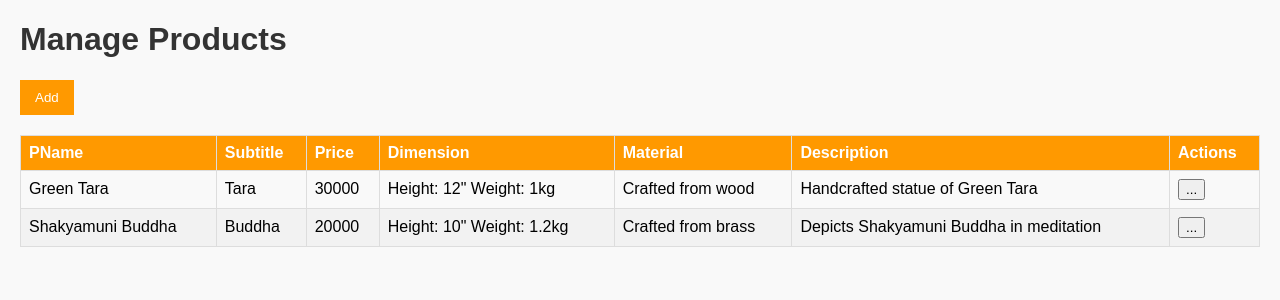
After one commit to sushant-shakya/handicraft_ecom, a PHP site: page /prodmang.html in a window 1280 px wide. The commit adds this page. Shown: the top 300 px of the page. Run offline with PHP 8.4, Linux system fonts and the light colour scheme.

Commit message:
regtable, hyperlink,

```diff
--- /dev/null
+++ b/prodmang.html
@@ -0,0 +1,129 @@
+<!DOCTYPE html>
+<html lang="en">
+<head>
+  <meta charset="UTF-8">
+  <meta name="viewport" content="width=device-width, initial-scale=1.0">
+  <title>Manage Products</title>
+  <style>
+    body {
+      font-family: Arial, sans-serif;
+      background-color: #f9f9f9;
+      margin: 20px;
+    }
+
+    h1 {
+      color: #333;
+    }
+
+    table {
+      width: 100%;
+      border-collapse: collapse;
+      margin-top: 20px;
+    }
+
+    th, td {
+      border: 1px solid #ddd;
+      padding: 8px;
+      text-align: left;
+    }
+
+    th {
+      background-color: #ff9900;
+      color: white;
+    }
+
+    tr:nth-child(even) {
+      background-color: #f2f2f2;
+    }
+
+    .actions {
+      position: relative;
+    }
+
+    .action-menu {
+      display: none;
+      position: absolute;
+      background: white;
+      border: 1px solid #ccc;
+      box-shadow: 0 2px 5px rgba(0, 0, 0, 0.2);
+      z-index: 1;
+    }
+
+    .action-menu button {
+      width: 100%;
+      padding: 10px;
+      border: none;
+      background: white;
+      text-align: left;
+      cursor: pointer;
+    }
+
+    .action-menu button:hover {
+      background: #f4f4f4;
+    }
+
+    .add-button {
+      background-color: #ff9900;
+      color: white;
+      padding: 10px 15px;
+      border: none;
+      cursor: pointer;
+    }
+
+    .add-button:hover {
+      background-color: #ff9900;
+    }
+  </style>
+</head>
+<body>
+  <h1>Manage Products</h1>
+  <a href="add-product-form.php">
+    <button class="add-button">Add</button>
+</a>
+  <table>
+    <thead>
+      <tr>
+        <th>PName</th>
+        <th>Subtitle</th>
+        <th>Price</th>
+        <th>Dimension</th>
+        <th>Material</th>
+        <th>Description</th>
+        <th>Actions</th>
+      </tr>
+    </thead>
+    <tbody>
+      <tr>
+        <td>Green Tara</td>
+        <td>Tara</td>
+        <td>30000</td>
+        <td>Height: 12" Weight: 1kg</td>
+        <td>Crafted from wood</td>
+        <td>Handcrafted statue of Green Tara</td>
+        <td class="actions">
+          <button onclick="toggleMenu(this)">...</button>
+          <div class="action-menu">
+            <button onclick="editProduct(this)">Edit</button>
+            <button onclick="deleteProduct(this)">Delete</button>
+          </div>
+        </td>
+      </tr>
+      <tr>
+        <td>Shakyamuni Buddha</td>
+        <td>Buddha</td>
+        <td>20000</td>
+        <td>Height: 10" Weight: 1.2kg</td>
+        <td>Crafted from brass</td>
+        <td>Depicts Shakyamuni Buddha in meditation</td>
+        <td class="actions">
+          <button onclick="toggleMenu(this)">...</button>
+          <div class="action-menu">
+            <button onclick="editProduct(this)">Edit</button>
+            <button onclick="deleteProduct(this)">Delete</button>
+          </div>
+        </td>
+      </tr>
+    </tbody>
+  </table>
+</body>
+</html>
```
Also changed, not shown: registerForm.php (+0 -10 lines), style1.css (+45 -0 lines).
